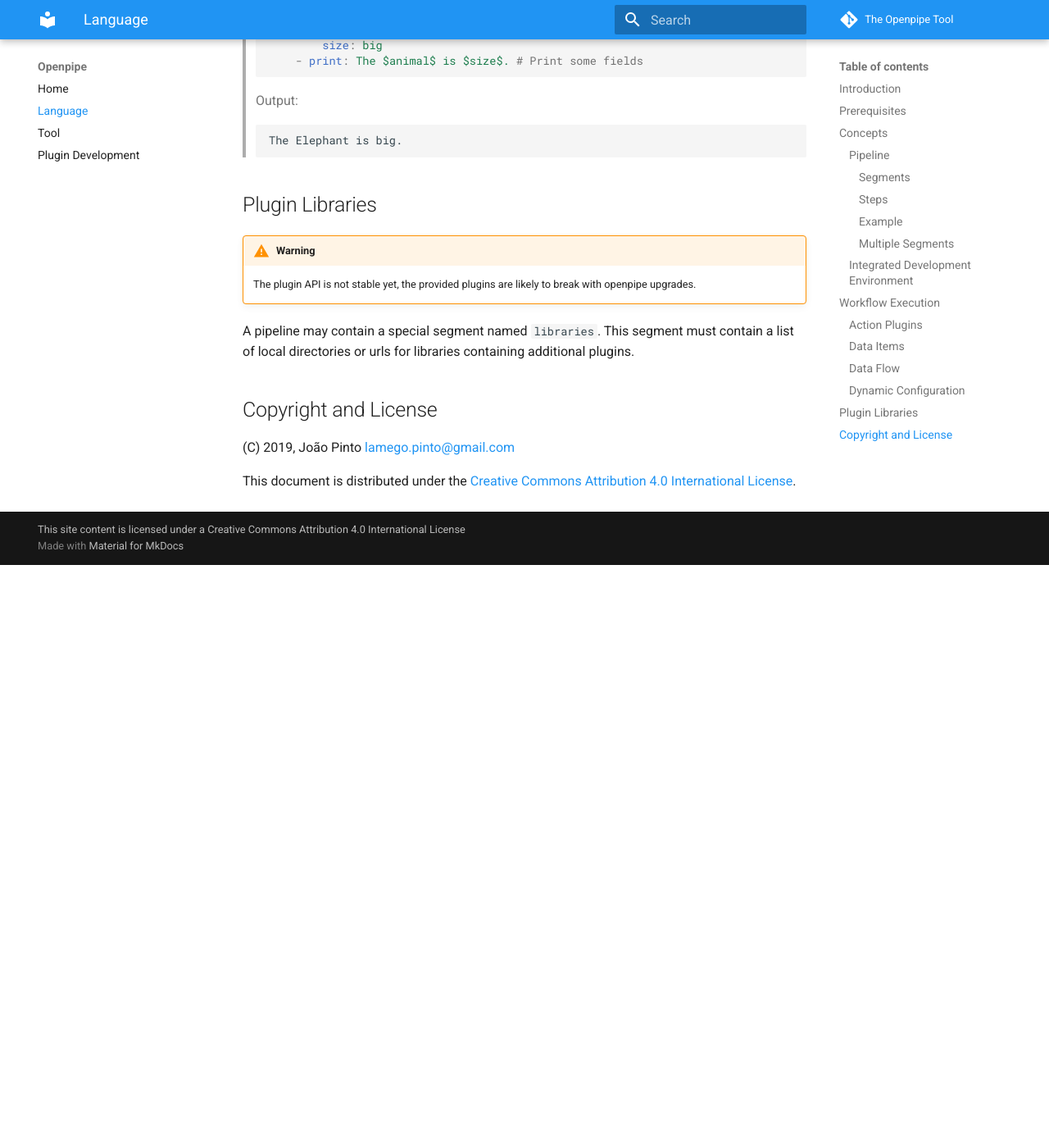
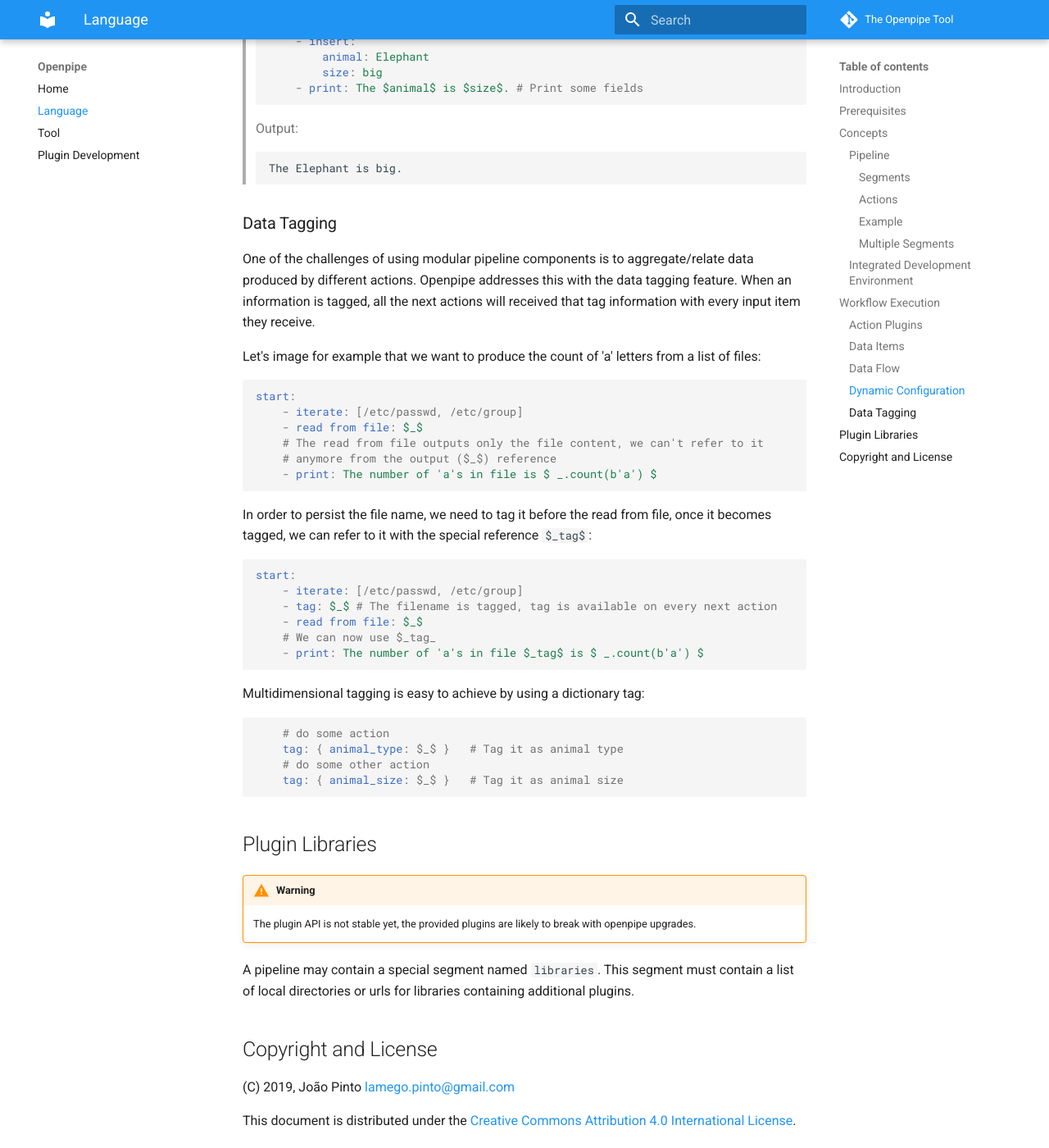
Before and after one commit to UniPipe/openpipe, an MkDocs documentation site: the page built from docs/1.0/language.md, in a window 1280 px wide and 1400 px high, scrolled down 3688 px. Shown: the whole window at 82% size. Built offline with MkDocs 1.6.1 and Material for MkDocs 9.7.7, drawn with Linux system fonts in a browser that asks for light colours; comment, search, counter and statistics services are not loaded; before the commit the page ends 4377 px from its top, so only the background shows below that; some of the changed text lies outside the part shown.

Commit message:
Added tagging documentation

````diff
--- a/docs/1.0/language.md
+++ b/docs/1.0/language.md
@@ -11,14 +11,13 @@ DPL is entirely based on the [YAML] format. The knowledge of YAML is fundamental
 
 ### Pipeline
 DPL follows the data pipeline design pattern: a set of data processing elements are connected in series, where the output of one element is the input of the next one.
-In DPL the elements are referred as **steps**, and a sequence of steps is referred as a ***segment***. A pipeline document is a single YAML document that contains one or more segments.
+In DPL the elements are referred as **actions**, and a sequence of actions is referred as a ***segment***. A pipeline document is a single YAML document that contains one or more segments.
 
 #### Segments
-A segment must be represented by a dictionary, where the key is the segment name and the value is a sequence of steps.
+A segment must be represented by a dictionary, where the key is the segment name and the value is a sequence of actions.
 
-####  Steps
-
-A action must be represented by a dictionary, where the key is an action name and the value contains the action config, config may be of any of the YAML supported data types.
+#### Actions
+An action must be represented by a dictionary, where the key is an action name and the value contains the action config, config may be of any of the YAML supported data types.
 
 #### Example
 
@@ -73,12 +72,14 @@ Action plugins should be observed as independent processing units, the following
 - Config Item: the config value that was provided in the pipeline document
 - Input Item: input data provided to the action
 - Output Item: output data produced by the action execution
+- Tag Item: the tag
 
 !!! Information "Output -> Input"
     As a general rule the output item of a action will be the input item of the next action in the same segment, with the exception of the `send to` action that can deliver items to the first action of other segments.
 
-!!! Information "Last Step Output Items"
+!!! Information "Last Action Output Items"
     Output items from the last action in a segment will be silently discarded.
+
 
 ### Dynamic Configuration
 
@@ -124,6 +125,38 @@ Examples:
     The Elephant is big.
     ```
 
+### Data Tagging
+
+One of the challenges of using modular pipeline components is to aggregate/relate data produced by different actions. Openpipe addresses this with the data tagging feature. When an information is tagged, all the next actions will received that tag information with every input item they receive.
+
+Let's image for example that we want to produce the count of 'a' letters from a list of files:
+```yaml
+start:
+    - iterate: [/etc/passwd, /etc/group]
+    - read from file: $_$
+    # The read from file outputs only the file content, we can't refer to it
+    # anymore from the output ($_$) reference
+    - print: The number of 'a's in file is $ _.count(b'a') $
+```
+In order to persist the file name, we need to tag it before the read from file, once it becomes tagged, we can refer to it with the special reference `$_tag$`:
+```yaml
+start:
+    - iterate: [/etc/passwd, /etc/group]
+    - tag: $_$ # The filename is tagged, tag is available on every next action
+    - read from file: $_$
+    # We can now use $_tag_
+    - print: The number of 'a's in file $_tag$ is $ _.count(b'a') $
+```
+
+Multidimensional tagging is easy to achieve by using a dictionary tag:
+```yaml
+    # do some action
+    tag: { animal_type: $_$ }   # Tag it as animal type
+    # do some other action
+    tag: { animal_size: $_$ }   # Tag it as animal size
+```
+
+
 ## Plugin Libraries
 
 !!! Warning
````
